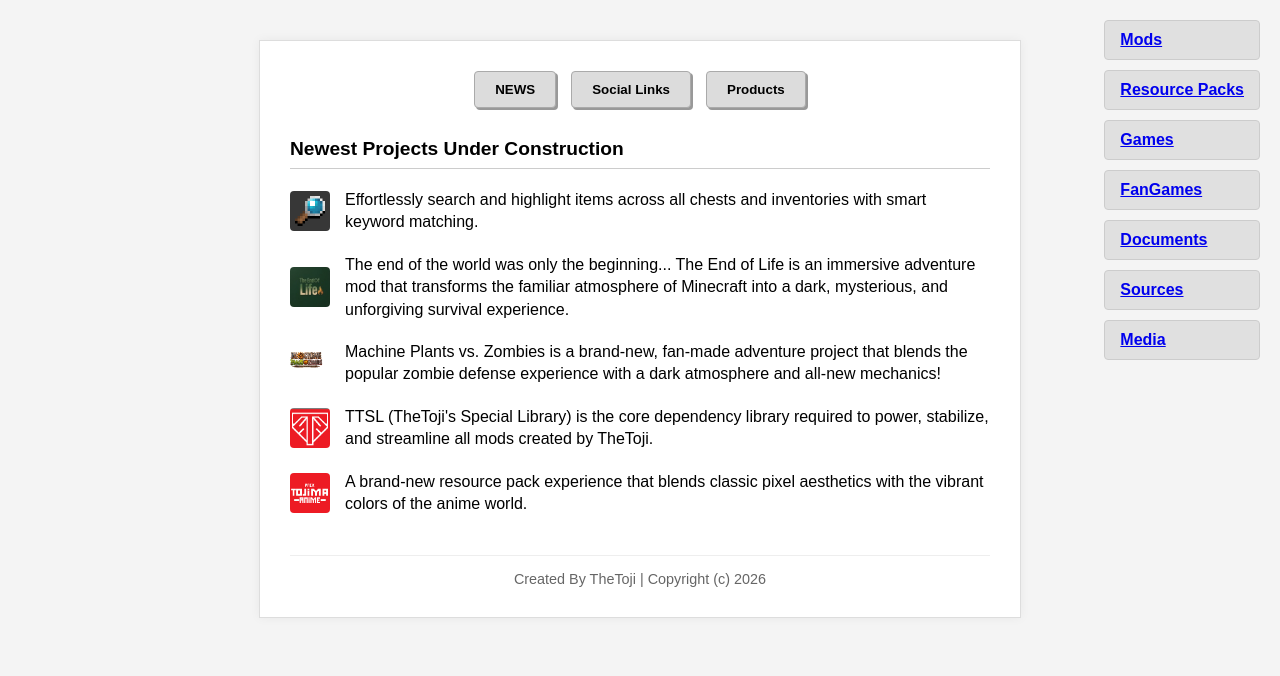
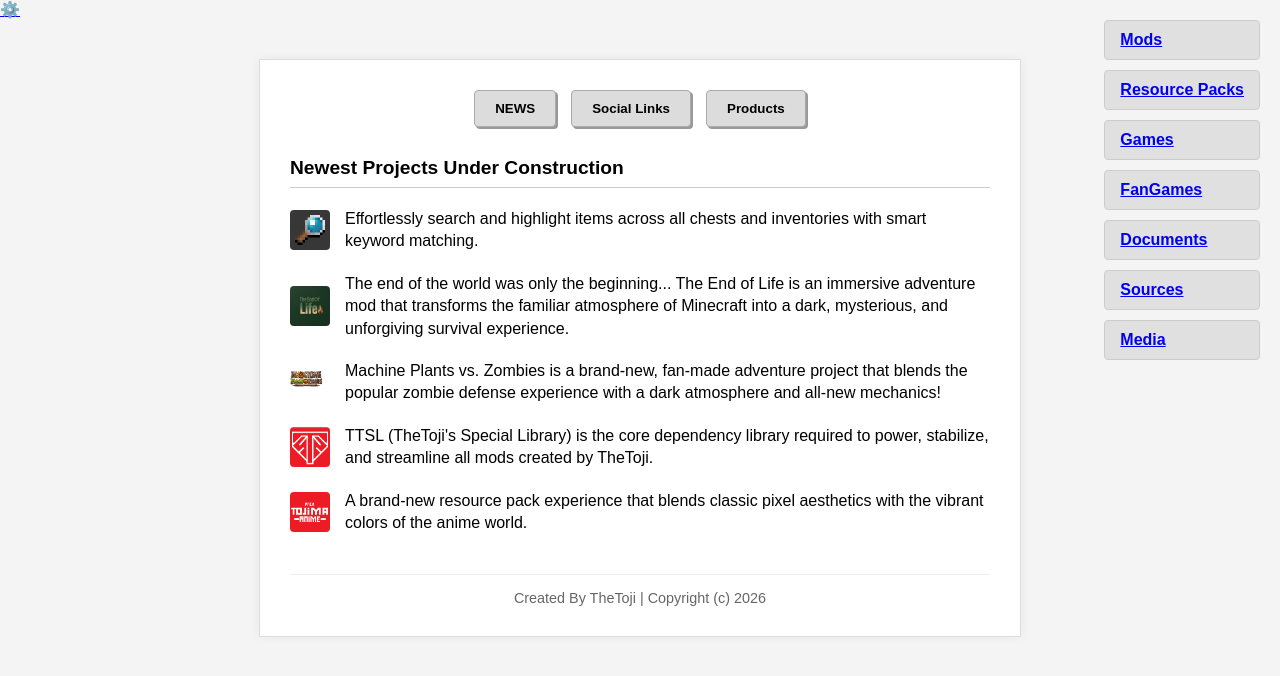
Before and after one commit to TheToji/The-Toji-s-Hub, a plain HTML site: page index.html in a window 1280 px wide. Drawn offline with Linux system fonts and the light colour scheme.

Commit message:
Add settings button to index.html
Added a settings button to the HTML page.

```diff
--- a/index.html
+++ b/index.html
@@ -114,6 +114,9 @@
 </head>
 <body>
 
+    <!-- Sol Üst Dişli Simgesi Ayarlar Butonu -->
+    <a href="settings.html" class="settings-btn" title="Settings">⚙️</a>
+
    <!-- Sağ Sabit Menü -->
     <div class="side-menu">
         <a href="mods.html" class="side-btn">Mods</a>
```
